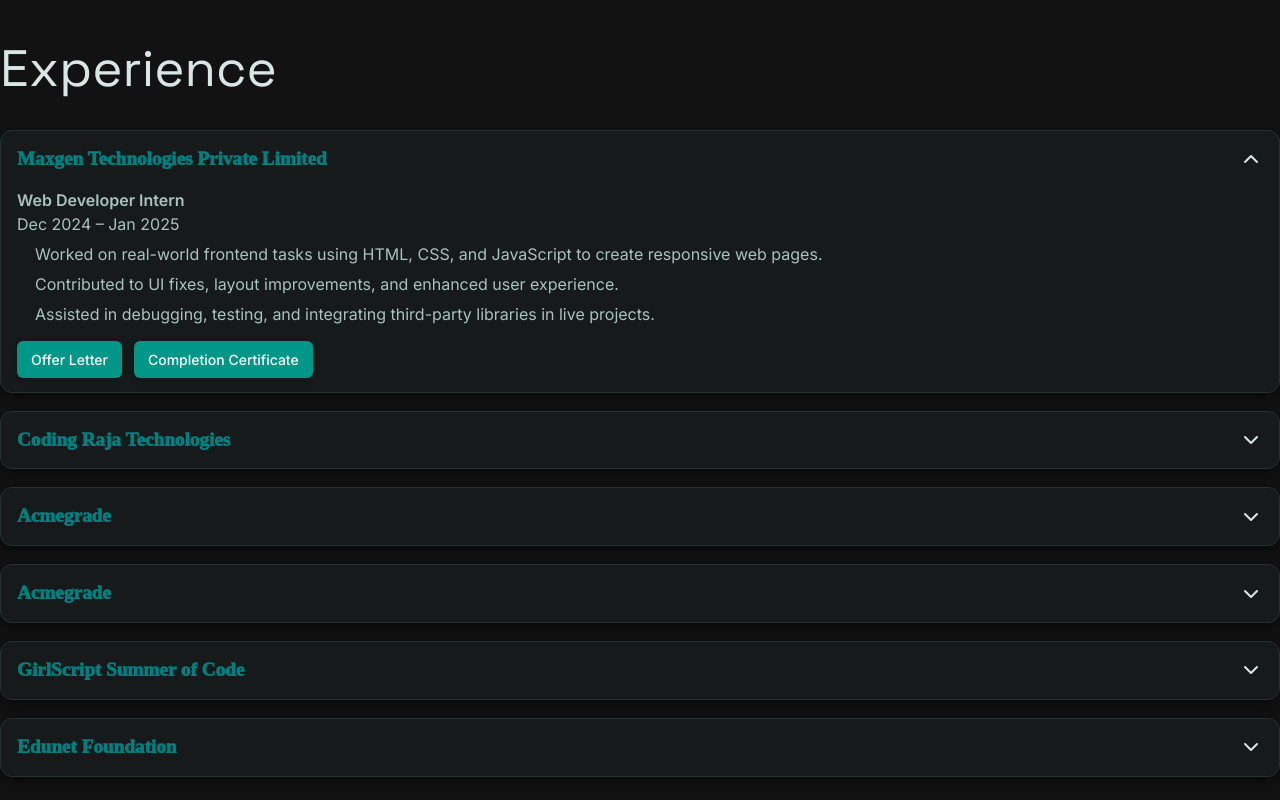
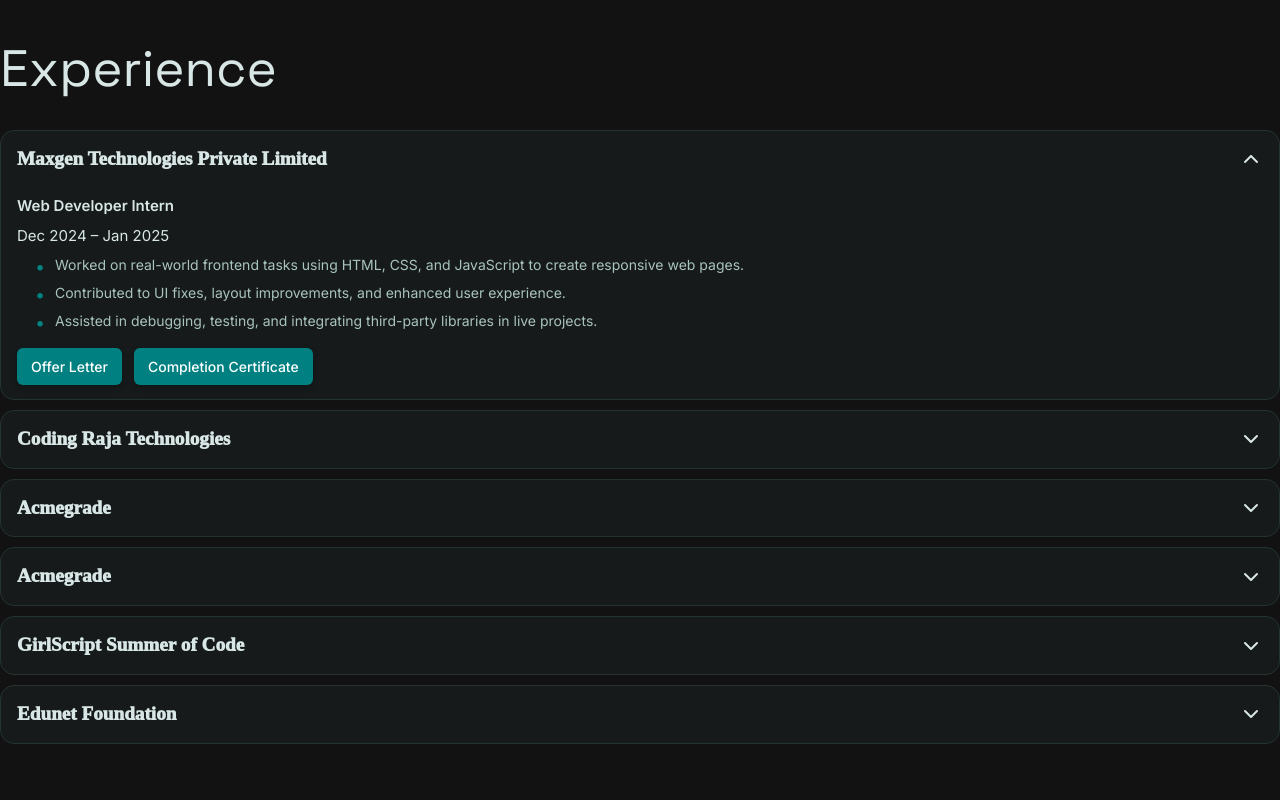
Before and after one commit to Jadhav124Akshada/Portfolio, a plain HTML site: page index.html in a window 1280 px wide. Shown: the part 1560-2360 px from the top of the page. Drawn offline with nearby package versions, Linux system fonts and the light colour scheme.

Commit message:
Describe your changes here

```diff
--- a/style.css
+++ b/style.css
@@ -1001,6 +1001,43 @@ details[open] .accordion__chev { transform: rotate(180deg); }
 .edu-img-box .download-btn:hover {
   background: #00796B;
 }
+/* Section Heading */
+
+
+/* Accordion Title Highlight */
+.highlight {
+  color: var(--text);
+}
+
+/* Accordion Content Paragraphs */
+.accordion__content p {
+  font-size: 15px;
+  color: var(--text);
+  margin: 6px 0;
+  line-height: 1.6;
+}
+
+/* Accordion List Items */
+.accordion__content ul.list li {
+  font-size: 14px;
+  color: var(--subtext);
+  margin: 6px 0;
+  line-height: 1.6;
+  position: relative;
+  padding-left: 20px;
+}
+
+/* Custom Bullet with Accent */
+.accordion__content ul.list li::before {
+  content: "•";
+  color: var(--accent);
+  position: absolute;
+  left: 0;
+  font-size: 18px;
+  line-height: 1.4;
+}
+
+/* Certificates Section */
 .exp-certificates {
   margin-top: 15px;
   display: flex;
@@ -1008,9 +1045,10 @@ details[open] .accordion__chev { transform: rotate(180deg); }
   flex-wrap: wrap;
 }
 
+/* Certificate Buttons */
 .exp-download-btn {
   padding: 8px 14px;
-  background: #009688;
+  background: var(--accent);
   color: #fff;
   text-decoration: none;
   border-radius: 6px;
@@ -1021,24 +1059,8 @@ details[open] .accordion__chev { transform: rotate(180deg); }
 }
 
 .exp-download-btn:hover {
-  background: #00796B;
-  transform: translateY(-4px); /* Floating effect */
+  background: var(--accent-2);
+  color: var(--text);
+  transform: translateY(-4px);
   box-shadow: 0 6px 14px rgba(0, 0, 0, 0.25);
 }
-/* Accordion Card */
-.accordion__item {
-  background: var(--card);
-  border-radius: 12px;
-  margin-bottom: 18px;
-  box-shadow: var(--shadow);
-  transition: transform 0.3s ease, box-shadow 0.3s ease;
-  overflow: hidden;
-  border: 1px solid var(--border);
-}
-
-/* Floating Effect on Hover */
-.accordion__item:hover {
-  transform: translateY(-8px);
-  box-shadow: var(--shadow-hover);
-}
-/* Floating Box Style for Accordion Items */
```
